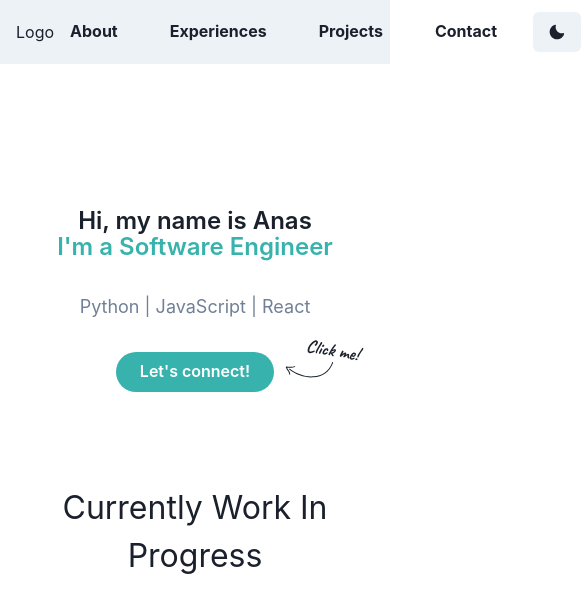
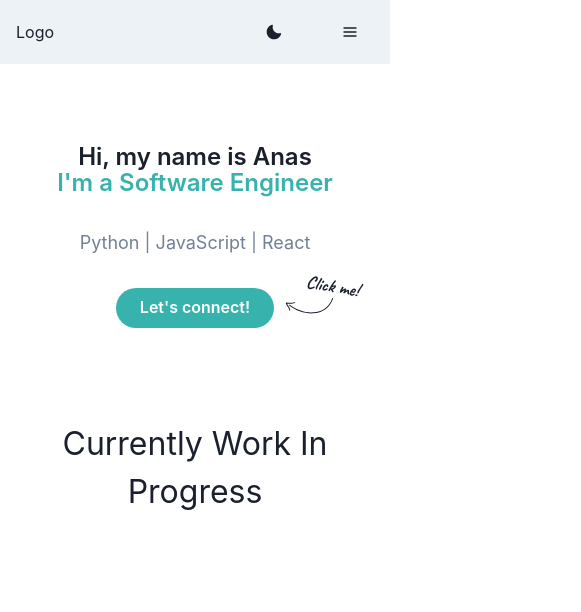
Before and after one commit to AnousAlma/Anas-Almasri-Portfolio, a React (Create React App) app: page / in a window 390 px wide. Shown: the top 612 px of the page, 581 px wide, since content can reach past the window. Built offline with nearby package versions, Linux system fonts and the light colour scheme.

Commit message:
Fixed mobile navbar

```diff
--- a/package.json
+++ b/package.json
@@ -1,5 +1,5 @@
 {
-  "homepage": "http://anousalma.github.io/portfolio-ver4",
+  "homepage": "http://anasalmasri.me",
   "name": "portfolio-ver4",
   "version": "0.1.0",
   "private": true,
--- a/src/components/Navbar.jsx
+++ b/src/components/Navbar.jsx
@@ -1,86 +1,120 @@
 'use client'
-
 import {
-  Box,
   Flex,
-  Text,
   Button,
-  useDisclosure,
+  Drawer,
+  DrawerBody,
+  DrawerOverlay,
+  DrawerContent,
   useColorModeValue,
   Stack,
   useColorMode,
-} from '@chakra-ui/react'
-import { MoonIcon, SunIcon } from '@chakra-ui/icons'
-import React from 'react'
+  IconButton,
+  useMediaQuery,
+  useDisclosure,
+  HStack,
+  Text,
+} from "@chakra-ui/react";
+import { MoonIcon, SunIcon, HamburgerIcon } from "@chakra-ui/icons";
 import { Link } from 'react-scroll';
+import { React } from "react";
 
+export default function Nav({ color }) {
+  const { colorMode, toggleColorMode } = useColorMode();
+  const { isOpen, onOpen, onClose } = useDisclosure();
 
-const NavLink = (props) => {
-  const { children } = props
+  const [isLargerThanMD] = useMediaQuery("(min-width: 48em)");
 
   return (
-    <Box
-      as="a"
-      px={2}
-      py={1}
-      rounded={'md'}
-      _hover={{
-        textDecoration: 'none',
-        bg: useColorModeValue('gray.200', 'gray.700'),
-      }}
-      href={'#'}>
-      {children}
-    </Box>
-  )
-}
+    <>
+      <Flex
+        bg={useColorModeValue("gray.100", "gray.900")}
+        px={4}
+        h={16}
+        zIndex="sticky"
+        position="fixed"
+        as="header"
+        alignItems={"center"}
+        justifyContent={"space-between"}
+        w="100%"
+      >
+          <HStack>
+            <Text>Logo</Text>
+          </HStack>
 
-export default function Navbar() {
-  const { colorMode, toggleColorMode } = useColorMode()
-
-
-
-  return (
-    <div id="navbar">
-      <Box bg={useColorModeValue('gray.100', 'gray.900')} px={4}>
-        <Flex h={16} alignItems={'center'} justifyContent={'space-between'}>
-          <Box>Logo</Box>
-          <Flex alignItems={'center'}>
-            <Box mr={5}>
+        <Flex alignItems={"center"}>
+          <Stack direction={"row"} spacing={7}>
+            {isLargerThanMD ? (
+              <>
                 <Button variant="ghost">
                   <Link to="about"  spy={true}  smooth={true} offset={-20} duration={500}>
                     <Text fontSize="medium" fontWeight="bold" >About</Text>
                   </Link>
                 </Button>
-            </Box>
-            <Box mr={5}>
                 <Button variant="ghost">
                   <Link to="experiences"  spy={true}  smooth={true} offset={-20} duration={500}>
                     <Text fontSize="medium" fontWeight="bold" >Experiences</Text>
                   </Link>
                 </Button>
-            </Box>
-            <Box mr={5}>
                 <Button variant="ghost">
                   <Link to="projects"  spy={true}  smooth={true} offset={-20} duration={500}>
                     <Text fontSize="medium" fontWeight="bold" >Projects</Text>
                   </Link>
                 </Button>
-            </Box>
-            <Box mr={5}>
                 <Button variant="ghost">
                   <Link to="contact"  spy={true}  smooth={true} offset={-20} duration={500}>
                     <Text fontSize="medium" fontWeight="bold" >Contact</Text>
                   </Link>
                 </Button>
-            </Box>
-            <Stack direction={'row'} spacing={7}>
+              </>
+            ) : (
+              <></>
+            )}
             <Button onClick={toggleColorMode}>
-                {colorMode === 'light' ? <MoonIcon /> : <SunIcon />}
+              {colorMode === "light" ? <MoonIcon /> : <SunIcon />}
             </Button>
+
+            {isLargerThanMD ? (
+              <></>
+            ) : (
+              <>
+                <Button
+                  as={IconButton}
+                  icon={<HamburgerIcon />}
+                  onClick={onOpen}
+                ></Button>
+                <Drawer placement="top" onClose={onClose} isOpen={isOpen}>
+                  <DrawerOverlay />
+                  <DrawerContent>
+                    <DrawerBody>
+                      <Button variant="ghost">
+                        <Link to="about"  spy={true}  smooth={true} offset={-20} duration={500}>
+                          <Text fontSize="medium" fontWeight="bold" >About</Text>
+                        </Link>
+                      </Button>
+                      <Button variant="ghost">
+                        <Link to="experiences"  spy={true}  smooth={true} offset={-20} duration={500}>
+                          <Text fontSize="medium" fontWeight="bold" >Experiences</Text>
+                        </Link>
+                      </Button>
+                      <Button variant="ghost">
+                        <Link to="projects"  spy={true}  smooth={true} offset={-20} duration={500}>
+                          <Text fontSize="medium" fontWeight="bold" >Projects</Text>
+                        </Link>
+                      </Button>
+                      <Button variant="ghost">
+                        <Link to="contact"  spy={true}  smooth={true} offset={-20} duration={500}>
+                          <Text fontSize="medium" fontWeight="bold" >Contact</Text>
+                        </Link>
+                      </Button>
+                    </DrawerBody>
+                  </DrawerContent>
+                </Drawer>
+              </>
+            )}
           </Stack>
         </Flex>
       </Flex>
-      </Box>
-    </div>
-  )
+    </>
+  );
 }
```
Lines whose indentation alone changed are shown as unchanged.
